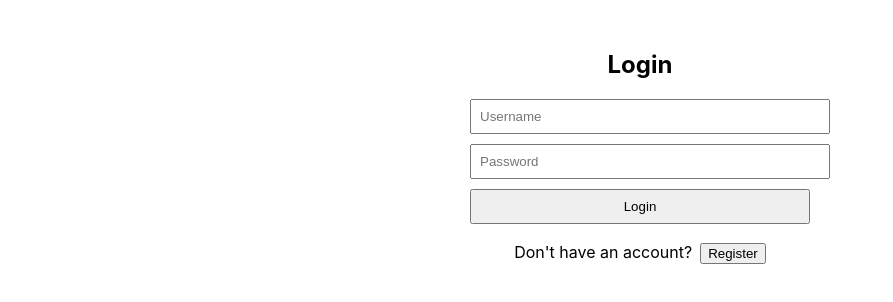
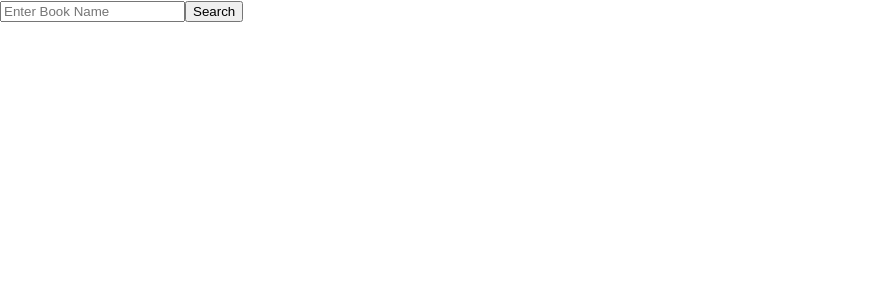
Before and after one commit to blackbook98/worthy-papercuts, a React (Create React App) app: page /dashboard in a window 1280 px wide. Shown: the top 302 px of the page, without its empty margins (0-893 px from the left). Built offline with nearby package versions, Linux system fonts and the light colour scheme.

Commit message:
Added dashboard

```diff
--- a/package.json
+++ b/package.json
@@ -10,6 +10,7 @@
     "axios": "^1.13.0",
     "react": "^19.2.0",
     "react-dom": "^19.2.0",
+    "react-router-dom": "^7.9.5",
     "react-scripts": "5.0.1",
     "web-vitals": "^2.1.4"
   },
@@ -18,6 +19,9 @@
     "build": "react-scripts build",
     "test": "react-scripts test",
     "eject": "react-scripts eject"
+  },
+  "engine": {
+    "node": ">=22.19.0"
   },
   "eslintConfig": {
     "extends": [
--- a/src/App.js
+++ b/src/App.js
@@ -1,11 +1,17 @@
 import React from "react";
-import LoginRegister from "./Login";
+import { BrowserRouter as Router, Routes, Route } from "react-router-dom";
+import LoginRegister from "./Pages/LoginRegister";
+import Dashboard from "./Pages/Dashboard.js"; // Create this component for the next page
 
 function App() {
   return (
-    <div>
-      <LoginRegister />
-    </div>
+    <Router>
+      <Routes>
+        <Route path="/login" element={<LoginRegister />} />
+        <Route path="/dashboard" element={<Dashboard />} />
+        <Route path="*" element={<LoginRegister />} /> {/* Default route */}
+      </Routes>
+    </Router>
   );
 }
 
--- /dev/null
+++ b/src/Pages/Dashboard.js
@@ -0,0 +1,46 @@
+import { useState } from "react";
+
+function Dashboard() {
+  const [query, setQuery] = useState("");
+  const [books, setBooks] = useState([]);
+
+  const fetchBooks = async () => {
+    const API_KEY = process.env.REACT_APP_GOOGLE_BOOKS_API_KEY;
+    if (!query) return;
+    const response = await fetch(
+      `https://www.googleapis.com/books/v1/volumes?q=${encodeURIComponent(
+        query
+      )}&key=${API_KEY}`
+    );
+    const data = await response.json();
+    setBooks(data.items || []);
+  };
+
+  return (
+    <div>
+      <input
+        type="text"
+        value={query}
+        onChange={(e) => setQuery(e.target.value)}
+        placeholder="Enter Book Name"
+      />
+      <button onClick={fetchBooks}>Search</button>
+      <ul>
+        {books.map((book) => (
+          <li key={book.id}>
+            <h3>{book.volumeInfo.title}</h3>
+            <p>{book.volumeInfo.authors?.join(", ")}</p>
+            {book.volumeInfo.imageLinks?.thumbnail && (
+              <img
+                src={book.volumeInfo.imageLinks.thumbnail}
+                alt={book.volumeInfo.title}
+              />
+            )}
+          </li>
+        ))}
+      </ul>
+    </div>
+  );
+}
+
+export default Dashboard;
--- a/src/Login.js
+++ b/src/Pages/LoginRegister.js
@@ -1,7 +1,10 @@
 import React, { useState } from "react";
-import axios from "./helpers/helper_axios";
+import axios from "../helpers/helper_axios";
+import { useNavigate } from "react-router-dom";
 
 function LoginRegister() {
+  const navigate = useNavigate();
+
   const [isLogin, setIsLogin] = useState(true);
   let userData = { email: "", password: "", username: "", name: "" };
   let [userDetails, setUserDetails] = useState(userData);
@@ -27,6 +30,7 @@ function LoginRegister() {
       });
       localStorage.setItem("jwtToken", response.data.access_token);
       setUserDetails(userData);
+      navigate("/dashboard");
     } catch (error) {
       alert("Login failed. Please check your credentials.");
       setUserDetails(userData);
@@ -51,6 +55,7 @@ function LoginRegister() {
       });
       localStorage.setItem("jwtToken", response.data.access_token);
       setUserDetails(userData);
+      setIsLogin(true); // Switch to login after successful registration
     } catch (error) {
       alert("Registration failed. Please check your credentials.");
       setUserDetails(userData);
```
Also changed, not shown: 1 other file (tests, documents, lock files or other folders).
